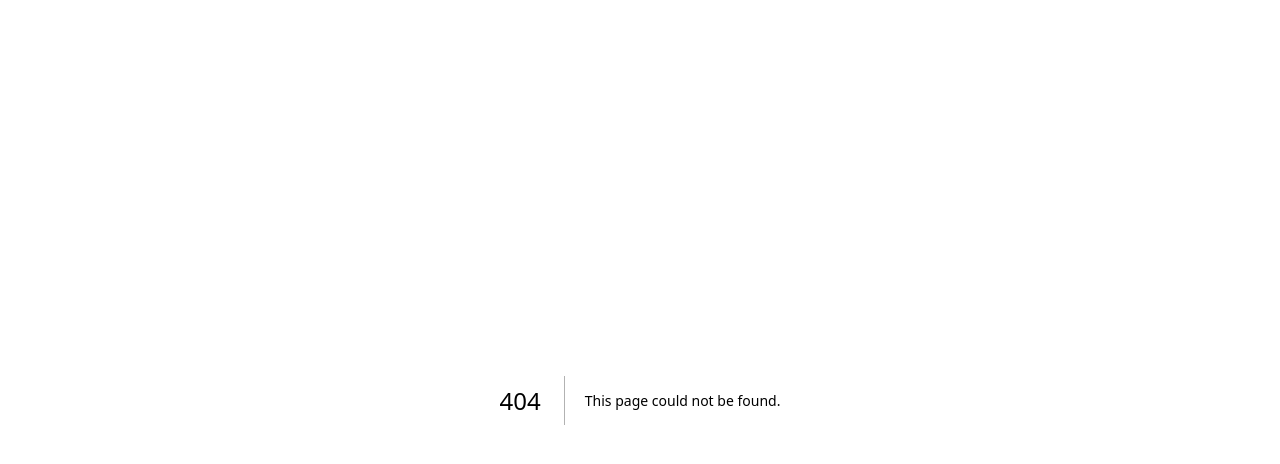
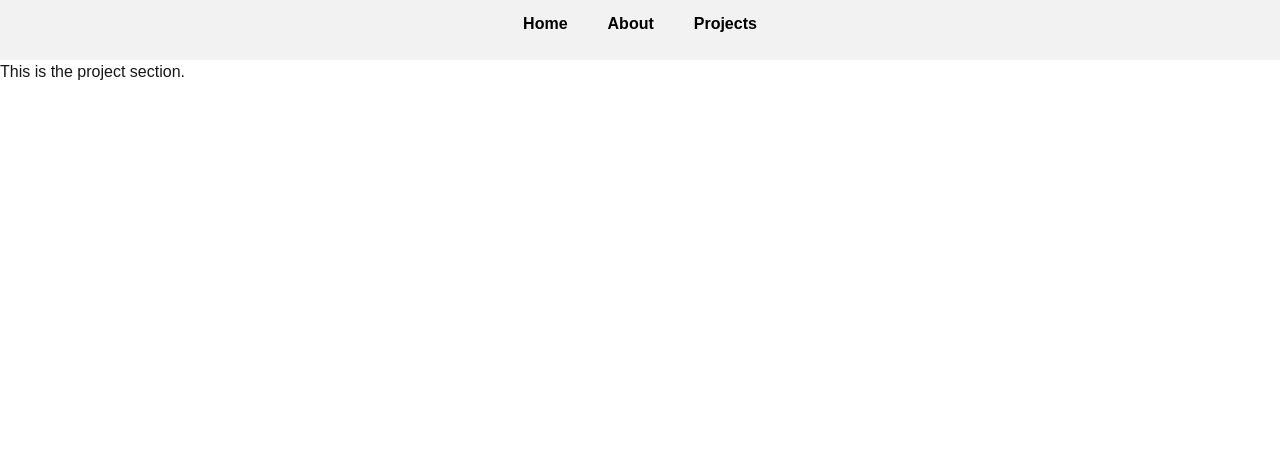
Before and after one commit to bipin-Alt/nextjsLearning, a Next.js app in the folder nextjs-learning/: page /projects in a window 1280 px wide. Before the commit this address had no page. Shown: the top 464 px of the page. Built offline with nearby package versions, Linux system fonts and the light colour scheme.

Commit message:
Nextjs Route, concept of page and Link

```diff
--- /dev/null
+++ b/nextjs-learning/Navigation.jsx
@@ -0,0 +1,12 @@
+import Link from "next/link";
+
+function Navbar() {
+    return (
+     <div className="bg-[#f2f2f2] flex align-text-bottom  justify-center gap-10 h-15 text-black  font-bold ">
+        <Link className="mt-3" href="/home">Home</Link>
+        <Link className="mt-3" href="/about">About</Link>
+        <Link className="mt-3" href="/projects">Projects</Link>
+     </div>
+     );
+}
+export default Navbar;
--- /dev/null
+++ b/nextjs-learning/src/app/about/page.jsx
@@ -0,0 +1,9 @@
+function About() {
+    return (
+        <>
+        <h1> This is the about section.</h1>
+        </>
+     );
+}
+
+export default About;
--- /dev/null
+++ b/nextjs-learning/src/app/home/page.jsx
@@ -0,0 +1,9 @@
+function Home() {
+    return (
+        <>
+         <h1> This is the home component////</h1>
+        </>
+     );
+}
+
+export default Home;
--- a/nextjs-learning/src/app/layout.js
+++ b/nextjs-learning/src/app/layout.jsx
@@ -1,5 +1,6 @@
 import { Geist, Geist_Mono } from "next/font/google";
 import "./globals.css";
+import Navbar from "../../Navigation";
 
 const geistSans = Geist({
   variable: "--font-geist-sans",
@@ -22,7 +23,11 @@ export default function RootLayout({ children }) {
       lang="en"
       className={`${geistSans.variable} ${geistMono.variable} h-full antialiased`}
     >
-      <body className="min-h-full flex flex-col">{children}</body>
+      <body className="min-h-full flex flex-col">
+        <Navbar/>
+        {children}
+
+        </body>
     </html>
   );
 }
--- a/nextjs-learning/src/app/page.jsx
+++ b/nextjs-learning/src/app/page.jsx
@@ -1,11 +1,11 @@
-import { useState } from "react";
-
+import Link from "next/link";
 
 export default function Home() {
-  const[count, setCount] = useState(0);
+
   return (
     <div className="flex flex-col flex-1 items-center justify-center bg-zinc-50 font-sans dark:bg-black">
       <h1 className="text-lg text-[#f2f2f2f2] font-bold">Hello Next JS</h1>
+
     </div>
   );
 }
--- /dev/null
+++ b/nextjs-learning/src/app/projects/page.jsx
@@ -0,0 +1,7 @@
+function Projects() {
+    return ( <>
+     <h1>This is the project section.</h1>
+    </> );
+}
+
+export default Projects;
```
Also changed, not shown: nextjs-learning/src/app/conceptsDocumentation.md (added).
